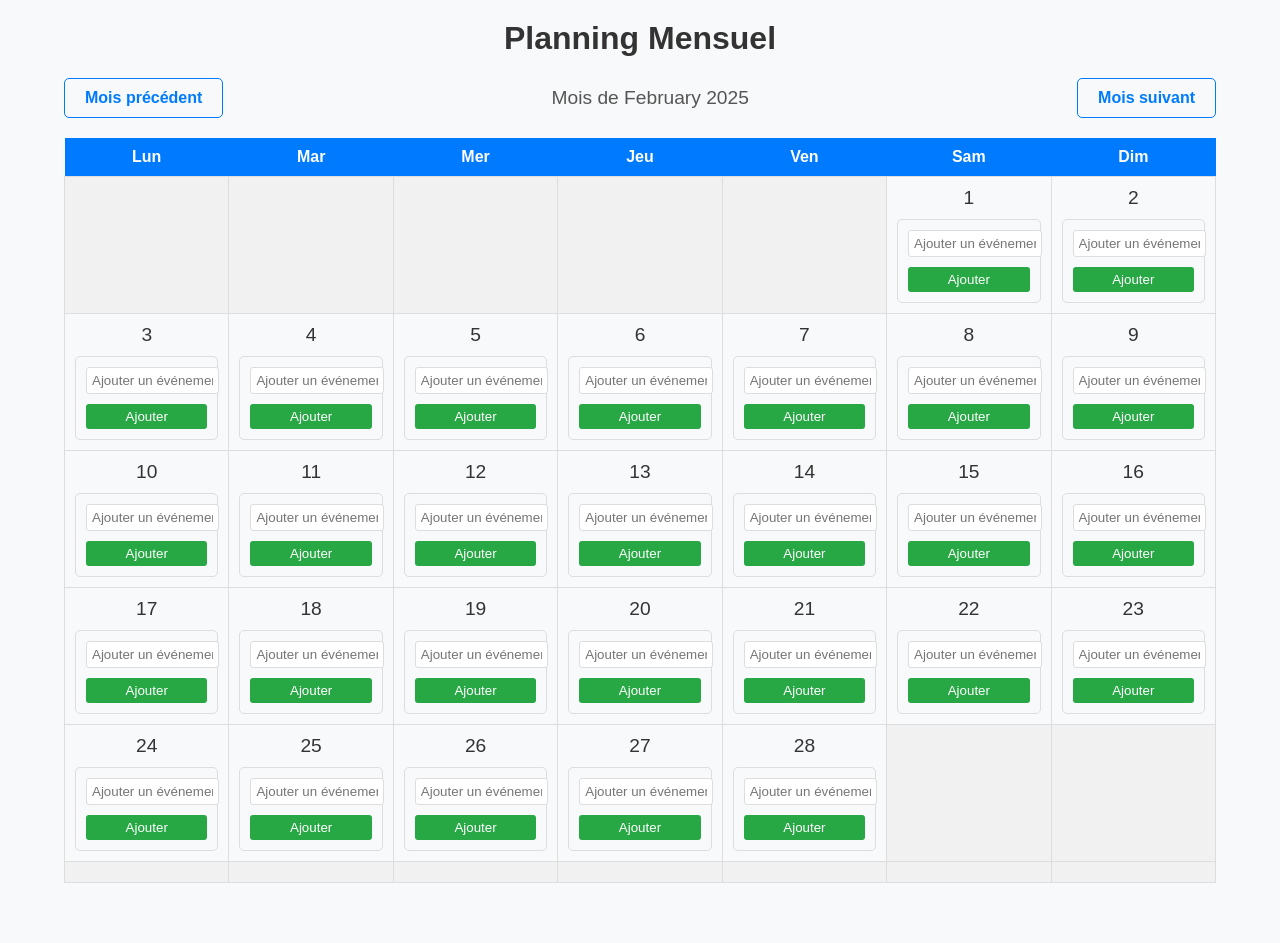
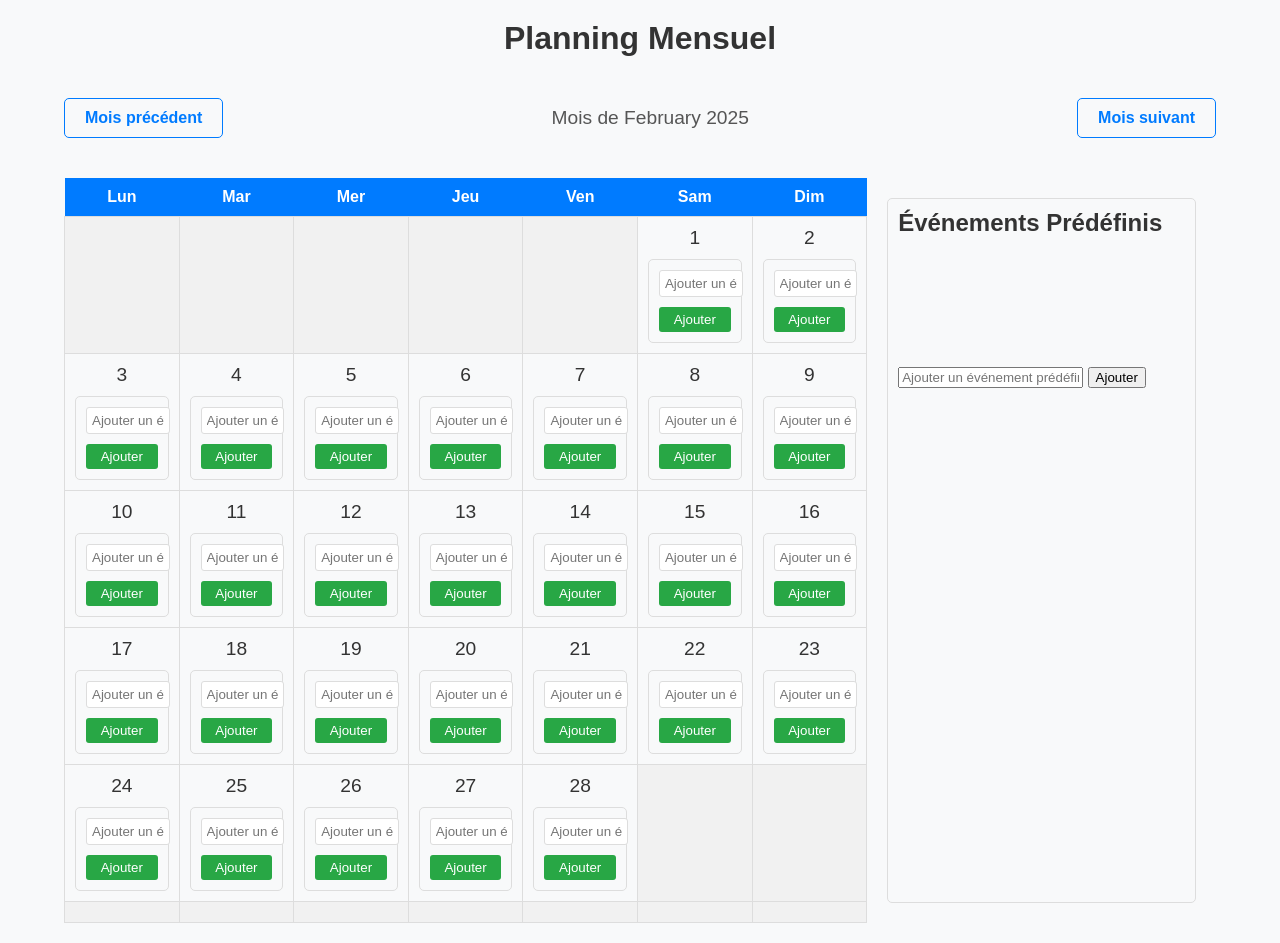
Before and after one commit to Baptise-lm/elgato-planning, a PHP site: page / in a window 1280 px wide. Before the commit the page ends 883 px from the top, so only its background shows below. Run offline with PHP 8.4, Linux system fonts and the light colour scheme; data that the repository does not hold is empty; some libraries are stand-ins or nearby versions.

Commit message:
Evenements predefinis

```diff
--- a/controllers/Controller.php
+++ b/controllers/Controller.php
@@ -12,6 +12,8 @@ if ($_SERVER['REQUEST_METHOD'] === 'POST') {
     $planning->updateEvent($_POST['id'], $_POST['date'], $_POST['event']);
   } elseif (isset($_POST['delete'])) {
     $planning->deleteEvent($_POST['id']);
+  } elseif (isset($_POST['add_predefined'])) {
+    $planning->addPredefinedEvent($_POST['event']);
   }
   header('Location: ' . BASE_URL . 'index.php?month=' . $_POST['month']);
   exit;
@@ -26,6 +28,7 @@ $nextMonth = clone $currentMonth;
 $nextMonth->modify('+1 month');
 
 $monthEvents = $planning->getMonthEvents($startDate);
+$predefinedEvents = $planning->getPredefinedEvents();
 
 // Inclure la vue
 include __DIR__ . '/../views/Accueil.php';
--- a/css/style.css
+++ b/css/style.css
@@ -3,6 +3,9 @@ body {
   background-color: #f8f9fa;
   margin: 0;
   padding: 0;
+  display: flex;
+  flex-direction: column;
+  align-items: center;
 }
 
 h1 {
@@ -41,10 +44,16 @@ h1 {
   color: #555;
 }
 
-.calendar {
+.main-content {
+  display: flex;
+  justify-content: space-between;
   width: 90%;
   max-width: 1200px;
   margin: 20px auto;
+}
+
+.calendar {
+  width: 70%;
   border-collapse: collapse;
   table-layout: fixed;
 }
@@ -86,6 +95,7 @@ h1 {
   padding: 10px;
   margin-bottom: 5px;
   position: relative;
+  cursor: grab;
 }
 
 .event form {
@@ -146,3 +156,31 @@ h1 {
 .no-drag form button:hover {
   background-color: #218838;
 }
+
+.predefined-events {
+  margin: 20px;
+  padding: 10px;
+  border: 1px solid #ddd;
+  border-radius: 5px;
+  background-color: #f8f9fa;
+  width: 25%;
+}
+
+.predefined-events h2 {
+  margin-top: 0;
+  font-size: 1.5em;
+  color: #333;
+}
+
+#predefined-event-container {
+  min-height: 100px;
+}
+
+#predefined-event-container .event {
+  cursor: grab;
+  background-color: #e9ecef;
+  border: 1px solid #ddd;
+  border-radius: 5px;
+  padding: 10px;
+  margin-bottom: 5px;
+}
--- a/js/script.js
+++ b/js/script.js
@@ -11,7 +11,11 @@ document.addEventListener('DOMContentLoaded', function () {
                 console.log('Event ID:', eventId);
                 console.log('New Date:', newDate);
                 if (newDate) {
-                    updateEventDate(eventId, newDate);
+                    if (eventId) {
+                        updateEventDate(eventId, newDate, evt.item);
+                    } else {
+                        addPredefinedEventToCalendar(evt.item.textContent, newDate);
+                    }
                 } else {
                     console.error('New Date is null');
                 }
@@ -19,7 +23,7 @@ document.addEventListener('DOMContentLoaded', function () {
         });
     });
 
-    function updateEventDate(eventId, newDate) {
+    function updateEventDate(eventId, newDate, eventElement) {
         fetch('controllers/UpdateController.php', {
             method: 'POST',
             headers: {
@@ -31,10 +35,30 @@ document.addEventListener('DOMContentLoaded', function () {
         .then(data => {
             if (data.success) {
                 console.log('Date mise à jour avec succès');
+                const dateElement = eventElement.querySelector('.day-header span');
+                if (dateElement) {
+                    dateElement.textContent = newDate;
+                }
             } else {
                 console.error('Erreur lors de la mise à jour de la date:', data.message);
             }
         })
         .catch(error => console.error('Erreur:', error));
     }
+
+    function addPredefinedEventToCalendar(eventName, newDate) {
+        fetch('controllers/Controller.php', {
+            method: 'POST',
+            headers: {
+                'Content-Type': 'application/x-www-form-urlencoded',
+            },
+            body: `date=${newDate}&event=${encodeURIComponent(eventName)}&add=`
+        })
+        .then(response => response.text())
+        .then(data => {
+            console.log('Événement ajouté avec succès:', data);
+            // Optionally, update the UI to reflect the new event
+        })
+        .catch(error => console.error('Erreur:', error));
+    }
 });
--- a/models/Planning.php
+++ b/models/Planning.php
@@ -67,4 +67,18 @@ class Planning
     $stmt = $this->pdo->prepare($sql);
     $stmt->execute(['id' => $id]);
   }
+
+  public function getPredefinedEvents()
+  {
+    $sql = "SELECT * FROM predefined_events";
+    $stmt = $this->pdo->query($sql);
+    return $stmt->fetchAll();
+  }
+
+  public function addPredefinedEvent($event)
+  {
+    $sql = "INSERT INTO predefined_events (event) VALUES (:event)";
+    $stmt = $this->pdo->prepare($sql);
+    $stmt->execute(['event' => $event]);
+  }
 }
--- a/views/Accueil.php
+++ b/views/Accueil.php
@@ -17,6 +17,8 @@
     <span>Mois de <?php echo $currentMonth->format('F Y'); ?></span>
     <a href="<?php echo BASE_URL; ?>index.php?month=<?php echo $nextMonth->format('Y-m'); ?>">Mois suivant</a>
   </div>
+
+  <div class="main-content">
     <table class="calendar">
       <thead>
         <tr>
@@ -82,6 +84,24 @@
         <?php endfor; ?>
       </tbody>
     </table>
+
+    <!-- Ajouter un bloc d'événements prédéfinis -->
+    <div class="predefined-events">
+      <h2>Événements Prédéfinis</h2>
+      <div class="event-container" id="predefined-event-container">
+        <?php foreach ($predefinedEvents as $event): ?>
+          <div class="event" draggable="true">
+            <?php echo $event['event']; ?>
+          </div>
+        <?php endforeach; ?>
+      </div>
+      <form method="POST" action="<?php echo BASE_URL; ?>controllers/Controller.php">
+        <input type="hidden" name="month" value="<?php echo $startDate; ?>">
+        <input type="text" name="event" placeholder="Ajouter un événement prédéfini" required>
+        <button type="submit" name="add_predefined">Ajouter</button>
+      </form>
+    </div>
+  </div>
 </body>
 
 </html>
```
Also changed, not shown: config.php (line endings or trailing spaces). Lines whose indentation alone changed are shown as unchanged.
